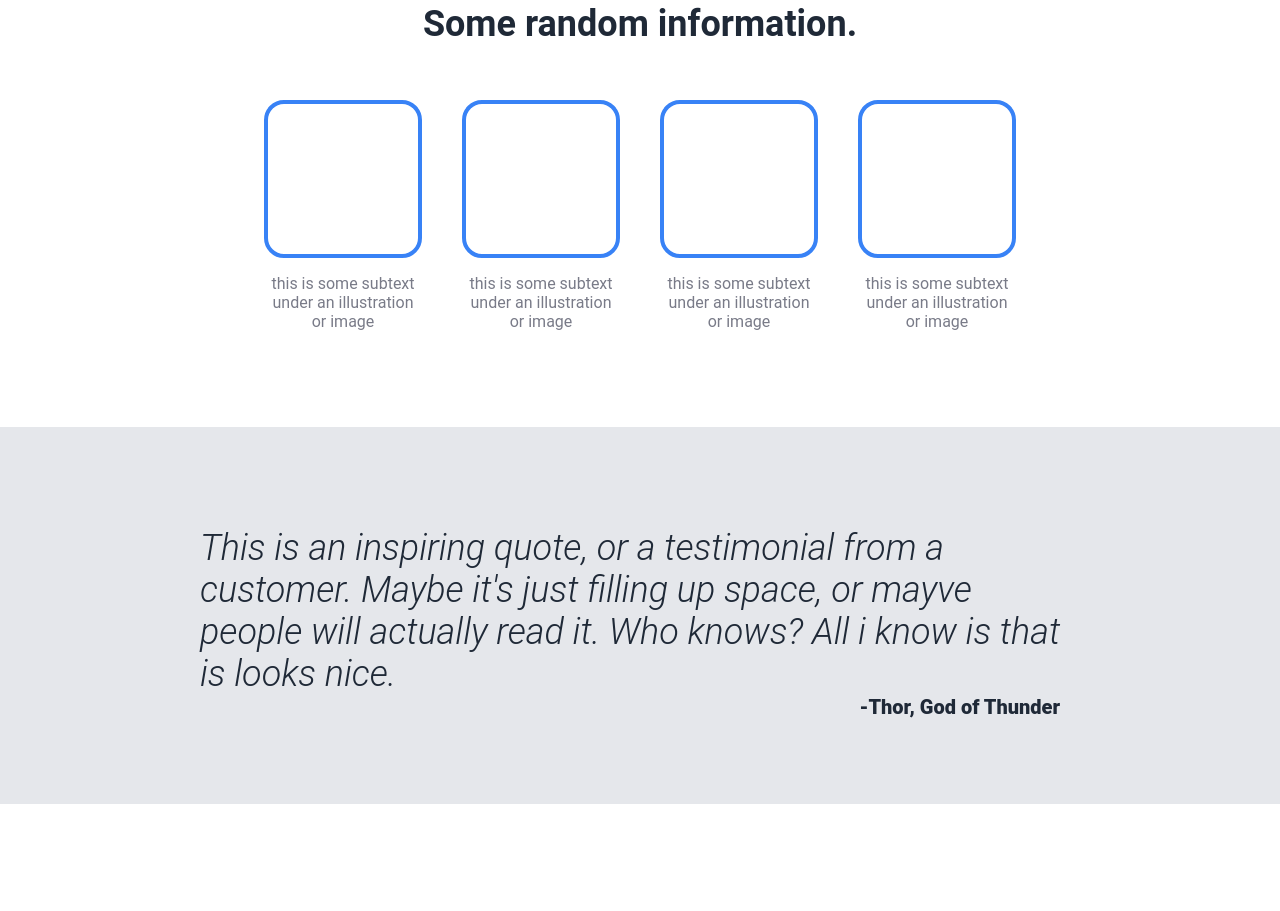
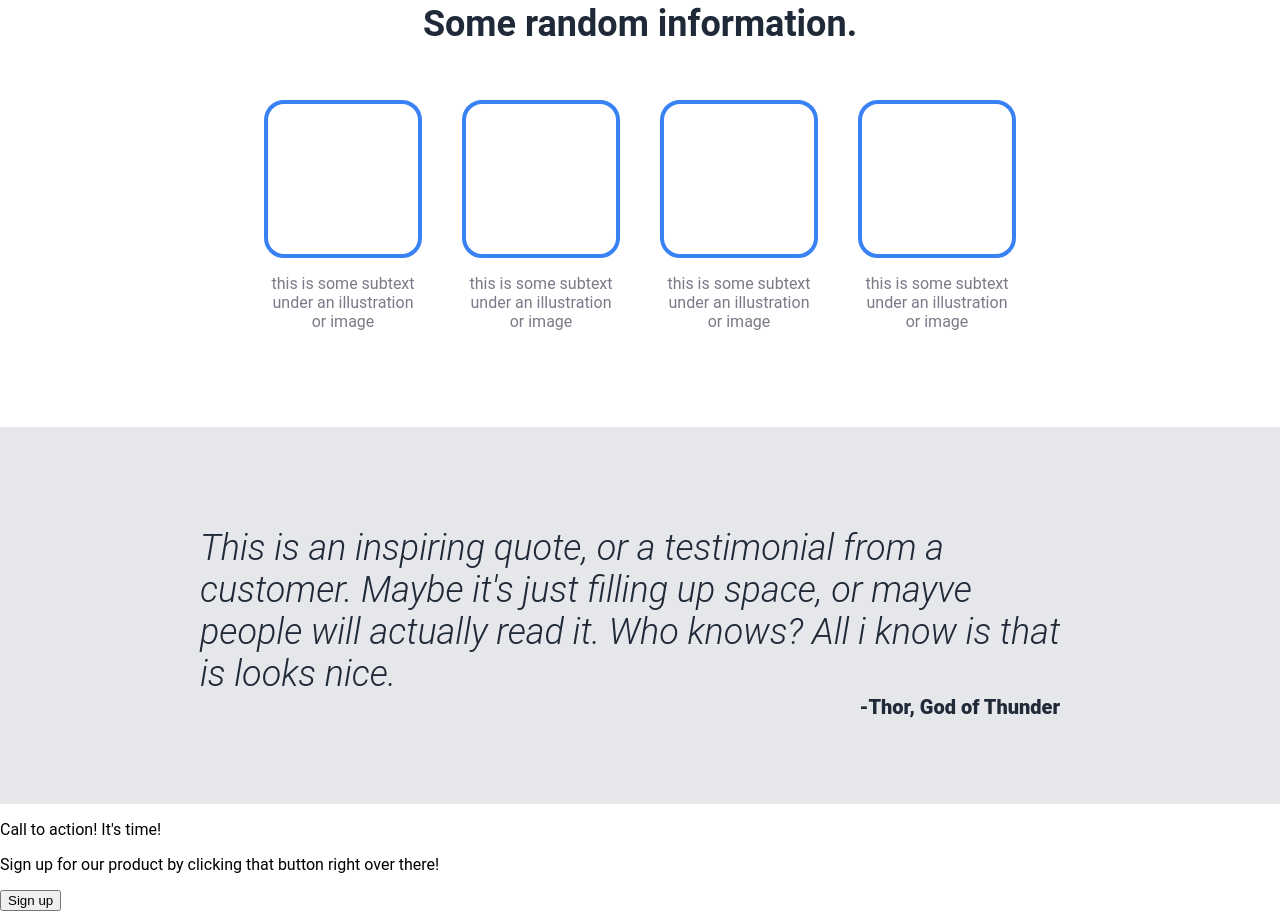
Before and after one commit to AntonRickert/Odin-Landing-Page, a plain HTML site: page index.html in a window 1280 px wide. Shown: the part 655-1566 px from the top of the page. Before the commit the page ends 1459 px from the top, so only its background shows below. Drawn offline with Linux system fonts and the light colour scheme.

Commit message:
add "call to action" html

```diff
--- a/index.html
+++ b/index.html
@@ -69,6 +69,19 @@
                 -Thor, God of Thunder
             </div>
         </div>
+        <div class="calltoac">
+            <div>
+                <p>
+                    Call to action! It's time!
+                </p>
+                <p>
+                    Sign up for our product by clicking that button right over there!
+                </p>
+            </div>
+            <div>
+                <button>Sign up</button>
+            </div>
+        </div>
     </div>
 </body>
 </html>
```
